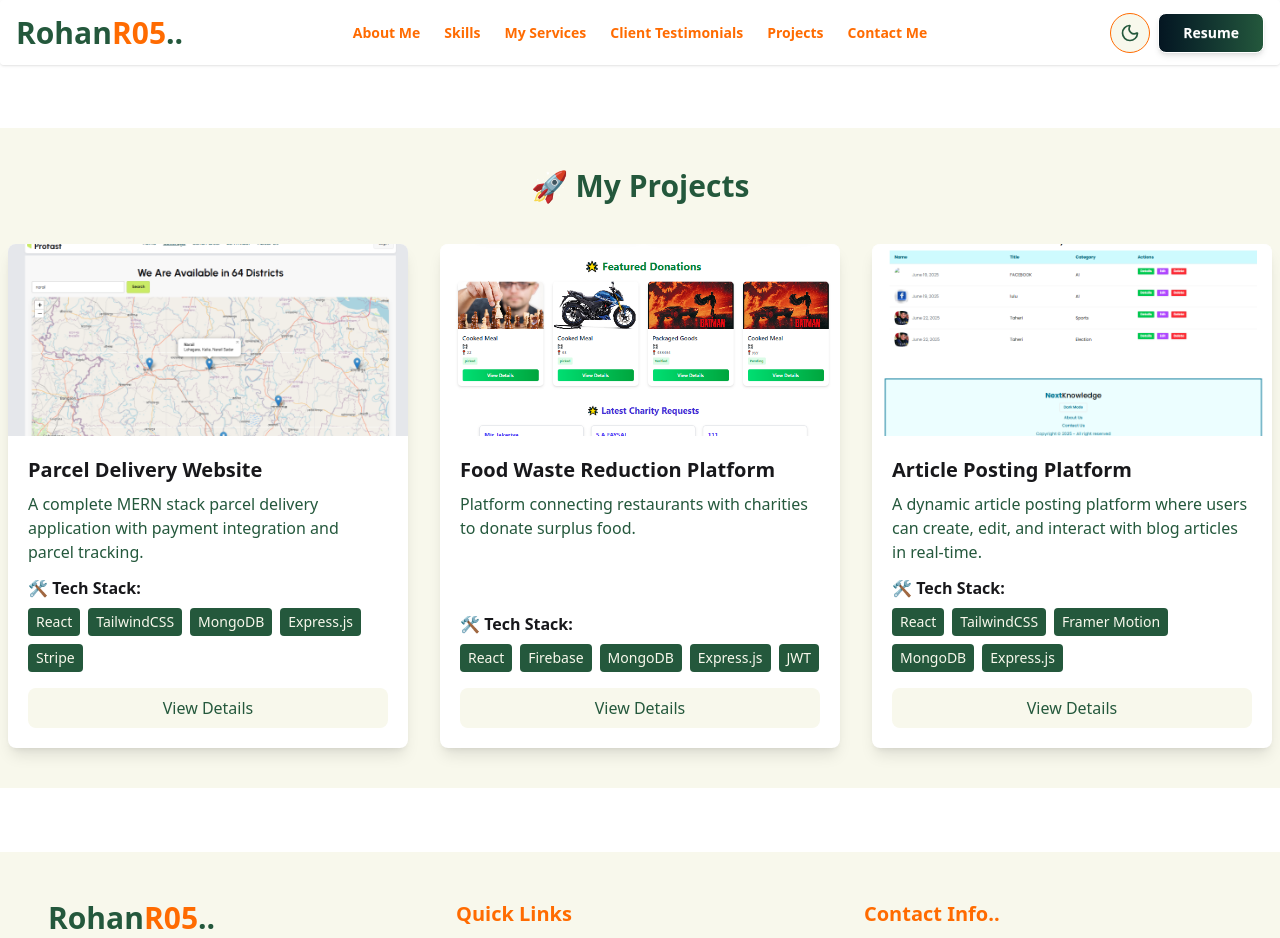
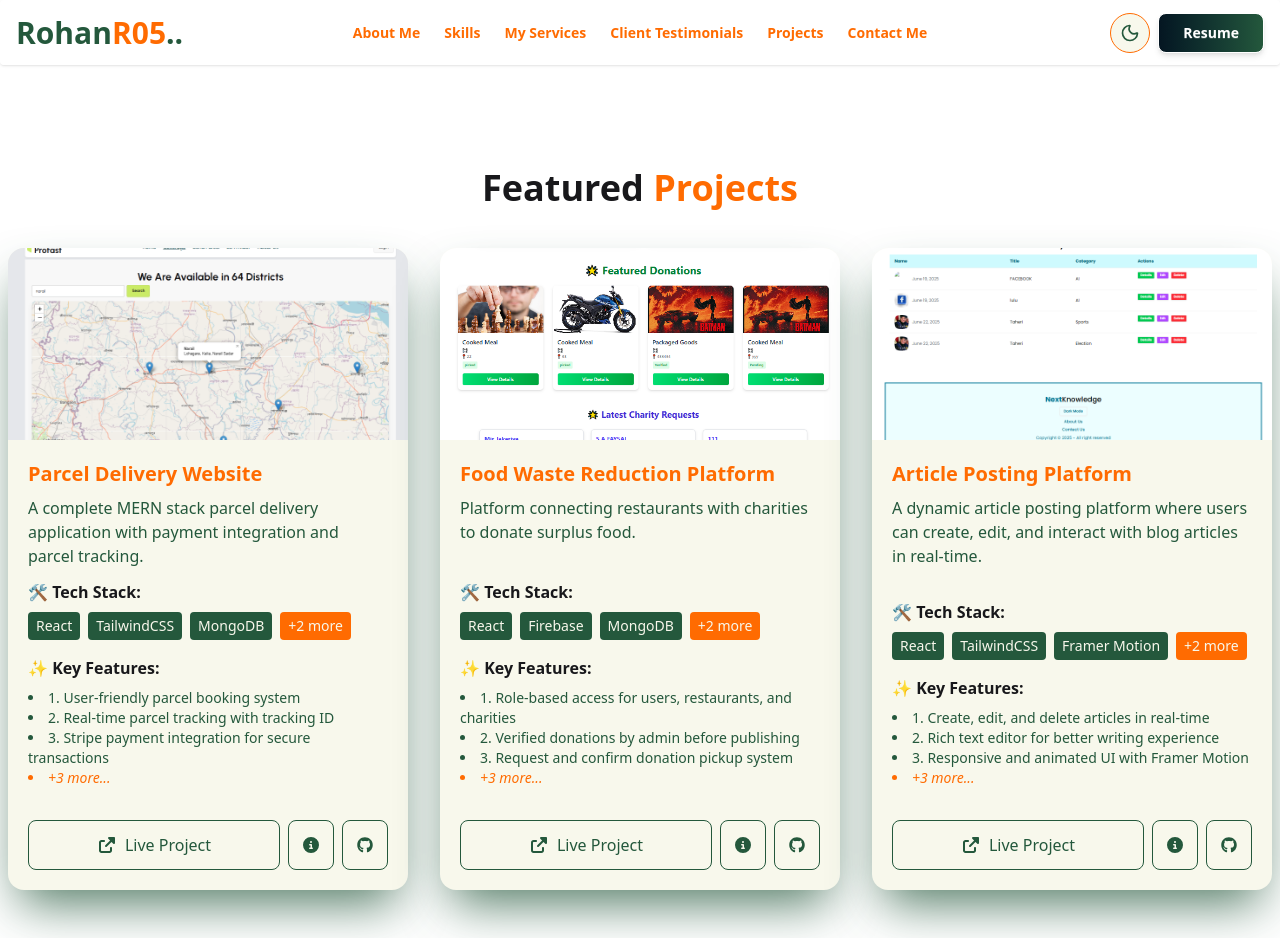
Before and after one commit to RohanR05/protfolio, a React (Vite) app: page /projects in a window 1280 px wide. Shown: the top 938 px of the page. Built offline with nearby package versions, Linux system fonts and the light colour scheme.

Commit message:
featured redesign

```diff
--- a/src/components/Home/Projects/Projects.jsx
+++ b/src/components/Home/Projects/Projects.jsx
@@ -1,8 +1,13 @@
-import React from "react";
-import { Link } from "react-router";
+import React, { useState } from "react";
 import img1 from "../../../assets/Screenshot 2025-08-08 170020.png";
 import img2 from "../../../assets/Screenshot 2025-08-08 165352.png";
 import img3 from "../../../assets/Screenshot 2025-08-08 175058.png";
+import { faGithub } from "@fortawesome/free-brands-svg-icons";
+import { FontAwesomeIcon } from "@fortawesome/react-fontawesome";
+import {
+  faInfoCircle,
+  faUpRightFromSquare,
+} from "@fortawesome/free-solid-svg-icons";
 
 const projects = [
   {
@@ -22,6 +27,14 @@ const projects = [
       "Add AI-based delivery route optimization",
       "Implement SMS notifications",
     ],
+    features: [
+      "1. User-friendly parcel booking system",
+      "2. Real-time parcel tracking with tracking ID",
+      "3. Stripe payment integration for secure transactions",
+      "4. Admin panel for parcel management",
+      "5. Rider application system with approval workflow",
+      "6. Dynamic map showing 64 district service coverage",
+    ],
   },
   {
     id: "2",
@@ -37,6 +50,14 @@ const projects = [
       "Real-time donation updates",
     ],
     improvements: ["Mobile app version", "AI-based donation suggestion system"],
+    features: [
+      "1. Role-based access for users, restaurants, and charities",
+      "2. Verified donations by admin before publishing",
+      "3. Request and confirm donation pickup system",
+      "4. Save to favorites for future reference",
+      "5. Charity can leave reviews on donations",
+      "6. Featured donations displayed on homepage",
+    ],
   },
   {
     id: "3",
@@ -58,20 +79,35 @@ const projects = [
       "Ensuring responsive and animated layouts with Framer Motion",
     ],
     improvements: ["Add comment system", "Enable article categories and tags"],
+    features: [
+      "1. Create, edit, and delete articles in real-time",
+      "2. Rich text editor for better writing experience",
+      "3. Responsive and animated UI with Framer Motion",
+      "4. Search and filter articles dynamically",
+      "5. User authentication and role-based access",
+      "6. Interactive dashboard for managing posts",
+    ],
   },
 ];
 
 const Projects = () => {
+  const [selectedProject, setSelectedProject] = useState(null);
+
   return (
-    <section className=" py-10 max-w-7xl mx-auto bg-secondary my-16">
-      <h2 className="text-3xl text-primary font-bold text-center mb-10">
-        🚀 My Projects
+    <section className="py-10 max-w-7xl mx-auto my-16">
+      <h2 className="text-4xl font-bold text-center mb-10">
+        Featured <span className="text-neutral">Projects</span>
       </h2>
+
       <div className="grid gap-8 lg:grid-cols-3 sm:grid-cols-1 mx-2">
-        {projects.map((project) => (
+        {projects.map((project) => {
+          const shownTech = project.techStack.slice(0, 3);
+          const remaining = project.techStack.length - shownTech.length;
+
+          return (
             <div
               key={project.id}
-            className="bg-base-100 shadow-lg rounded-lg overflow-hidden flex flex-col"
+              className="bg-secondary shadow-2xl shadow-primary/80 rounded-2xl overflow-hidden flex flex-col hover:scale-105 hover:shadow-neutral transition-transform"
             >
               <img
                 src={project.image}
@@ -79,14 +115,109 @@ const Projects = () => {
                 className="w-full h-48 object-cover"
               />
               <div className="p-5 flex flex-col flex-grow">
-              <h3 className="text-xl font-bold mb-2">{project.name}</h3>
+                <h3 className="text-xl text-neutral font-bold mb-2">
+                  {project.name}
+                </h3>
                 <p className="mb-3 text-primary flex-grow line-clamp-3">
                   {project.description}
                 </p>
 
                 <h4 className="font-semibold mb-2">🛠 Tech Stack:</h4>
                 <div className="flex flex-wrap gap-2 mb-4">
-                {project.techStack.map((tech, i) => (
+                  {shownTech.map((tech, i) => (
+                    <span
+                      key={i}
+                      className="bg-primary text-secondary px-2 py-1 rounded text-sm font-medium"
+                    >
+                      {tech}
+                    </span>
+                  ))}
+                  {remaining > 0 && (
+                    <span className="bg-neutral text-secondary px-2 py-1 rounded text-sm font-medium">
+                      +{remaining} more
+                    </span>
+                  )}
+                </div>
+
+                {/* Features Preview */}
+                <h4 className="font-semibold mb-2">✨ Key Features:</h4>
+                <ul className="list-disc list-inside text-primary text-sm mb-4">
+                  {project.features.slice(0, 3).map((feature, i) => (
+                    <li key={i}>{feature}</li>
+                  ))}
+                  {project.features.length > 3 && (
+                    <li className="italic text-neutral">
+                      +{project.features.length - 3} more...
+                    </li>
+                  )}
+                </ul>
+
+                {/* Open Modal Button */}
+                <div className="flex gap-2 items-center mt-4">
+                  {/* Live Link Button - grows to maximum width, simple border, no background */}
+                  <a
+                    href={project.liveLink}
+                    target="_blank"
+                    rel="noreferrer"
+                    className="flex-1 flex justify-center items-center border border-primary p-3 rounded-lg text-primary font-medium hover:bg-primary/10 transition"
+                  >
+                    <FontAwesomeIcon
+                      icon={faUpRightFromSquare}
+                      className="mr-2"
+                    />
+                    Live Project
+                  </a>
+
+                  {/* Info / Modal Button */}
+                  <button
+                    onClick={() => setSelectedProject(project)}
+                    className="border border-primary p-3 rounded-lg text-primary hover:bg-primary/10 transition"
+                    aria-label="View Project Details"
+                  >
+                    <FontAwesomeIcon icon={faInfoCircle} />
+                  </button>
+
+                  {/* GitHub Button */}
+                  <a
+                    href={project.githubClient}
+                    target="_blank"
+                    rel="noreferrer"
+                    aria-label="GitHub"
+                    className="border border-primary p-3 rounded-lg text-primary hover:bg-primary/10 transition"
+                  >
+                    <FontAwesomeIcon icon={faGithub} />
+                  </a>
+                </div>
+              </div>
+            </div>
+          );
+        })}
+      </div>
+
+      {/* Modal */}
+      {selectedProject && (
+        <dialog open className="modal">
+          <div className="modal-box max-w-3xl">
+            <h3 className="text-2xl font-bold text-neutral mb-4">
+              {selectedProject.name}
+            </h3>
+            <img
+              src={selectedProject.image}
+              alt={selectedProject.name}
+              className="rounded-lg mb-4"
+            />
+            <p className="text-primary mb-4">{selectedProject.description}</p>
+
+            <h4 className="font-semibold mb-2">✨ Features:</h4>
+            <ul className="list-decimal list-inside text-primary mb-4 space-y-1">
+              {selectedProject.features.map((f, i) => (
+                <li key={i}>{f}</li>
+              ))}
+            </ul>
+
+            <h4 className="font-semibold mb-2">🛠 Tech Stack:</h4>
+            <div className="flex flex-wrap gap-2 mb-4">
+              {selectedProject.techStack.map((tech, i) => (
                 <span
                   key={i}
                   className="bg-primary text-secondary px-2 py-1 rounded text-sm font-medium"
@@ -95,16 +226,34 @@ const Projects = () => {
                 </span>
               ))}
             </div>
-              <Link
-                to={`/projects/${project.id}`}
-                className="mt-auto bg-secondary px-4 py-2 rounded-lg hover:bg-primary/40 transition-colors duration-300 text-center text-primary font-medium"
+
+            <div className="flex gap-4">
+              <a
+                href={selectedProject.liveLink}
+                target="_blank"
+                rel="noreferrer"
+                className="bg-neutral text-secondary px-4 py-2 rounded-lg hover:bg-neutral/80"
               >
-                View Details
-              </Link>
+                Live Demo
+              </a>
+              <a
+                href={selectedProject.githubClient}
+                target="_blank"
+                rel="noreferrer"
+                className="bg-secondary border border-primary px-4 py-2 rounded-lg hover:bg-secondary/80"
+              >
+                GitHub
+              </a>
+            </div>
+
+            <div className="modal-action">
+              <button className="btn" onClick={() => setSelectedProject(null)}>
+                Close
+              </button>
             </div>
           </div>
-        ))}
-      </div>
+        </dialog>
+      )}
     </section>
   );
 };
```
Lines whose indentation alone changed are shown as unchanged.
